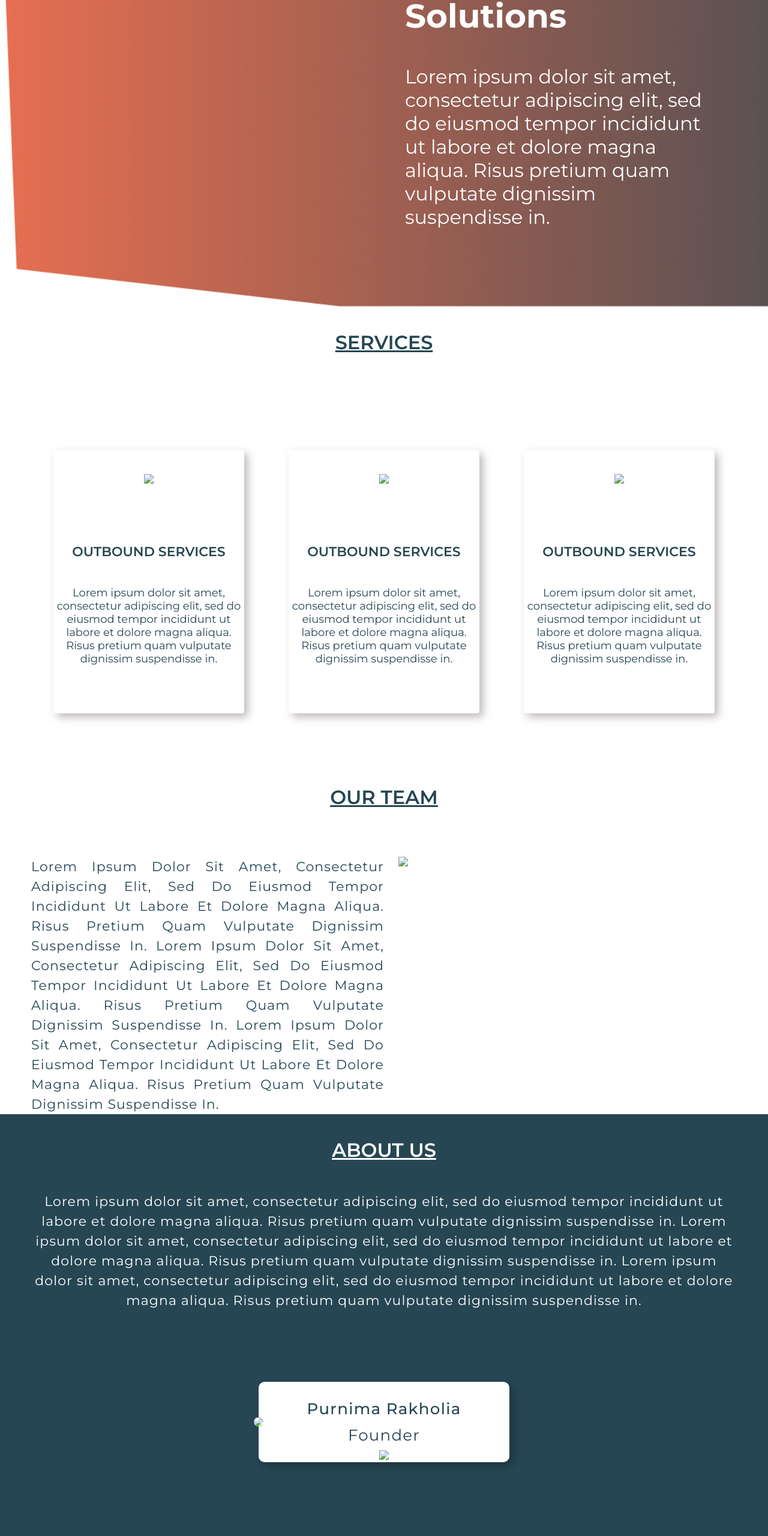
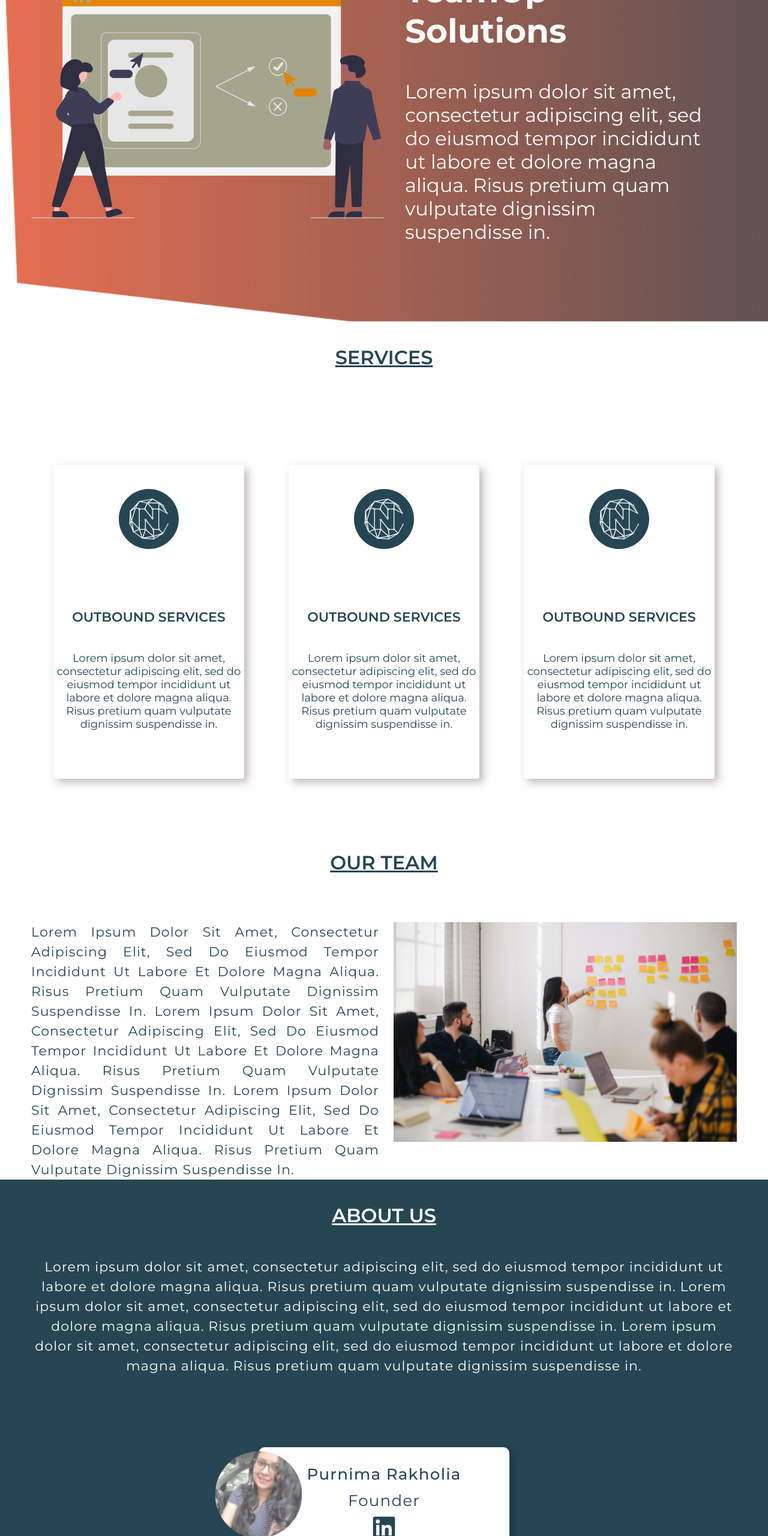
Before and after one commit to OlehKobrynovych/TeamUp_Solutions_Gulp, a plain HTML site: page index.html in a window 1280 px wide. Shown: the part 240-2800 px from the top of the page at 60% size. Drawn offline with Linux system fonts and the light colour scheme; files that its build step writes are made by us from their sources; files whose address does not match are found by name.

Commit message:
Update 2022-05-19T17:38:07.022Z

```diff
--- a/index.html
+++ b/index.html
@@ -8,7 +8,9 @@
     <link rel="preconnect" href="https://fonts.googleapis.com">
     <link rel="preconnect" href="https://fonts.gstatic.com" crossorigin>
     <link href="https://fonts.googleapis.com/css2?family=Montserrat:ital,wght@0,400;0,500;0,600;0,700;0,800;0,900;1,400;1,500;1,600&display=swap" rel="stylesheet">
-    <link rel="stylesheet" href="./dist/css/main.css">
+    <!-- для розробки  -->
+    <!-- <link rel="stylesheet" href="./dist/css/main.css">   -->
+    <link rel="stylesheet" href="./css/main.css">
 
     <!-- <link rel="stylesheet" href="css/main.css"> -->
 </head>
@@ -17,7 +19,9 @@
         <div class="container">
             <div class="header__nav">
                 <div class="header__nav-logo">
-                    <img src="../src/assets/img/logo.png" />
+                    <!-- для розробки  -->
+                    <!-- <img src="./dist/assets/img/logo.png" /> -->
+                    <img src="./assets/img/logo.png" />
                 </div>
                 <div class="header__nav-mobile">
                     <span class="header__nav-mobile--border"></span>
@@ -41,7 +45,8 @@
             </div>
             <div class="header__main">
                 <div class="header__main-left">
-                    <img src="../src/assets/img/header.svg" >
+                    <!-- <img src="../src/assets/img/header.svg" > -->
+                    <img src="./assets/img/header.svg" >
                 </div>
                 <div class="header__main-right">
                     <div class="header__main-right__title">
@@ -65,7 +70,8 @@
         <div class="services__items">
             <div class="services__item">
                 <div class="services__item-img">
-                    <img src="../src/assets/img/services.svg">
+                    <!-- <img src="../src/assets/img/services.svg"> -->
+                    <img src="./assets/img/services.svg">
                 </div>
                 <div class="services__item-title">
                     Outbound Services
@@ -78,7 +84,8 @@
             </div>
             <div class="services__item">
                 <div class="services__item-img">
-                    <img src="../src/assets/img/services.svg">
+                    <!-- <img src="../src/assets/img/services.svg"> -->
+                    <img src="./assets/img/services.svg">
                 </div>
                 <div class="services__item-title">
                     Outbound Services
@@ -91,7 +98,8 @@
             </div>
             <div class="services__item">
                 <div class="services__item-img">
-                    <img src="../src/assets/img/services.svg">
+                    <!-- <img src="../src/assets/img/services.svg"> -->
+                    <img src="./assets/img/services.svg">
                 </div>
                 <div class="services__item-title">
                     Outbound Services
@@ -123,7 +131,8 @@
                     dignissim suspendisse in.
                 </div>
                 <div class="team__content-foto">
-                    <img src="../src/assets/img/team.jpg">
+                    <!-- <img src="../src/assets/img/team.jpg"> -->
+                    <img src="./assets/img/team.jpg">
                 </div>
             </div>
         </div>
@@ -147,7 +156,8 @@
             </div>
             <div class="about__avatars">
                 <div class="about__avatar">
-                    <img class="about__avatar-foto" src="../src/assets/img/avatar.jpg"/>
+                    <!-- <img class="about__avatar-foto" src="../src/assets/img/avatar.jpg"/> -->
+                    <img class="about__avatar-foto" src="./assets/img/avatar.jpg"/>
                     <div class="about__avatar-name">
                         Purnima Rakholia
                     </div>
@@ -155,7 +165,8 @@
                         Founder
                     </div>
                     <div class="about__avatar-link">
-                        <img src="../src/assets/img/in.svg"/>
+                        <!-- <img src="../src/assets/img/in.svg"/> -->
+                        <img src="./assets/img/in.svg"/>
                     </div>
                 </div>
             </div>
@@ -176,24 +187,29 @@
                     </div>
                     <div class="footer__left-link">
                         <a href="#">
-                            <img src="../src/assets/img/in.svg"/>
+                            <!-- <img src="../src/assets/img/in.svg"/> -->
+                            <img src="./assets/img/in.svg"/>
                         </a>
                         <a href="#">
-                            <img src="../src/assets/img/fb.svg"/>
+                            <!-- <img src="../src/assets/img/fb.svg"/> -->
+                            <img src="./assets/img/fb.svg"/>
                         </a>
                         <a href="#">
-                            <img src="../src/assets/img/instagram.svg"/>
+                            <!-- <img src="../src/assets/img/instagram.svg"/> -->
+                            <img src="./assets/img/instagram.svg"/>
                         </a>
                     </div>
                     <div class="footer__left-contact">
                         Contact
                     </div>
                     <div class="footer__left-meil">
-                        <img src="../src/assets/img/mail.svg"/>
+                        <!-- <img src="../src/assets/img/mail.svg"/> -->
+                        <img src="./assets/img/mail.svg"/>
                         <span>@teamupsolutions.in</span>
                     </div>
                     <div class="footer__left-tel">
-                        <img src="../src/assets/img/phone.svg"/>
+                        <!-- <img src="../src/assets/img/phone.svg"/> -->
+                        <img src="./assets/img/phone.svg"/>
                         <span>8194019679</span>
                     </div>
 
```
